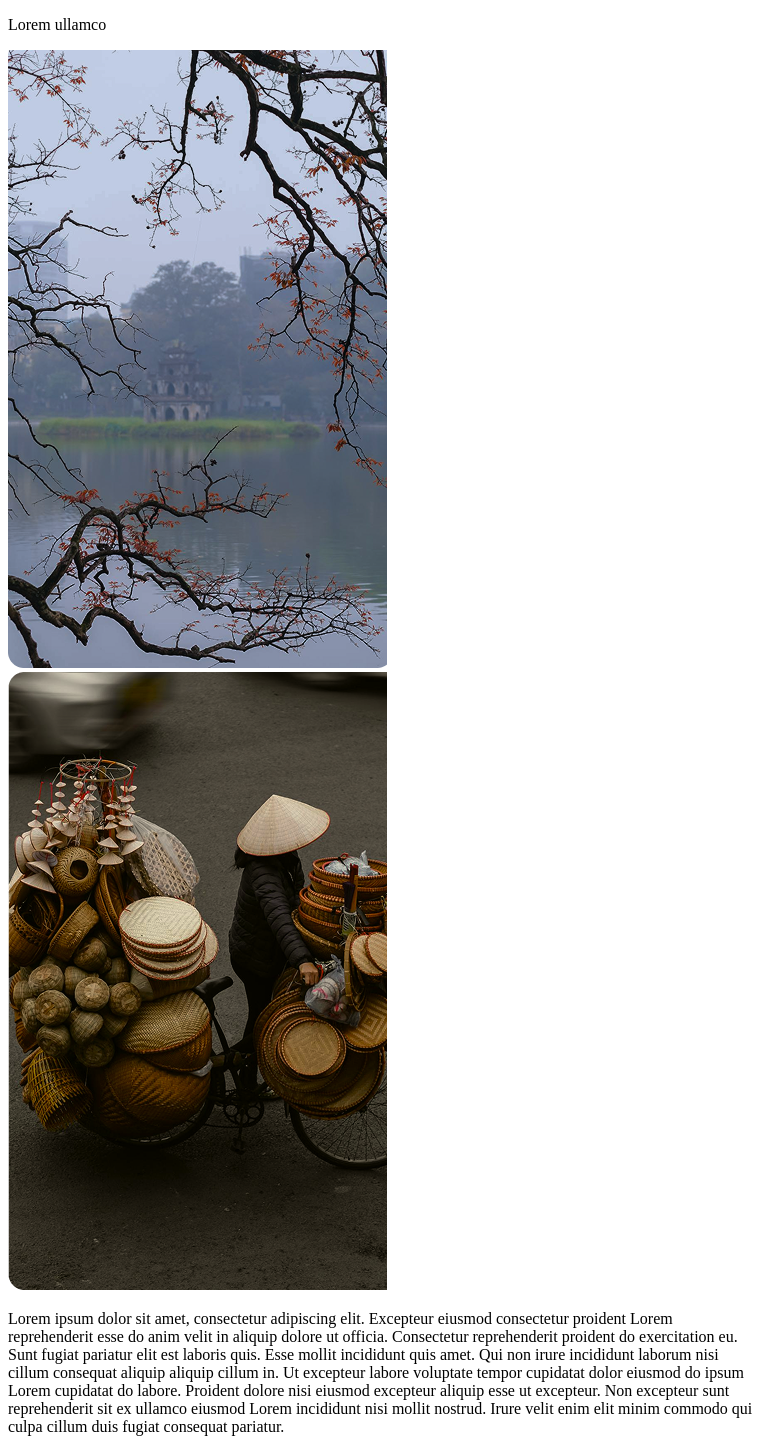
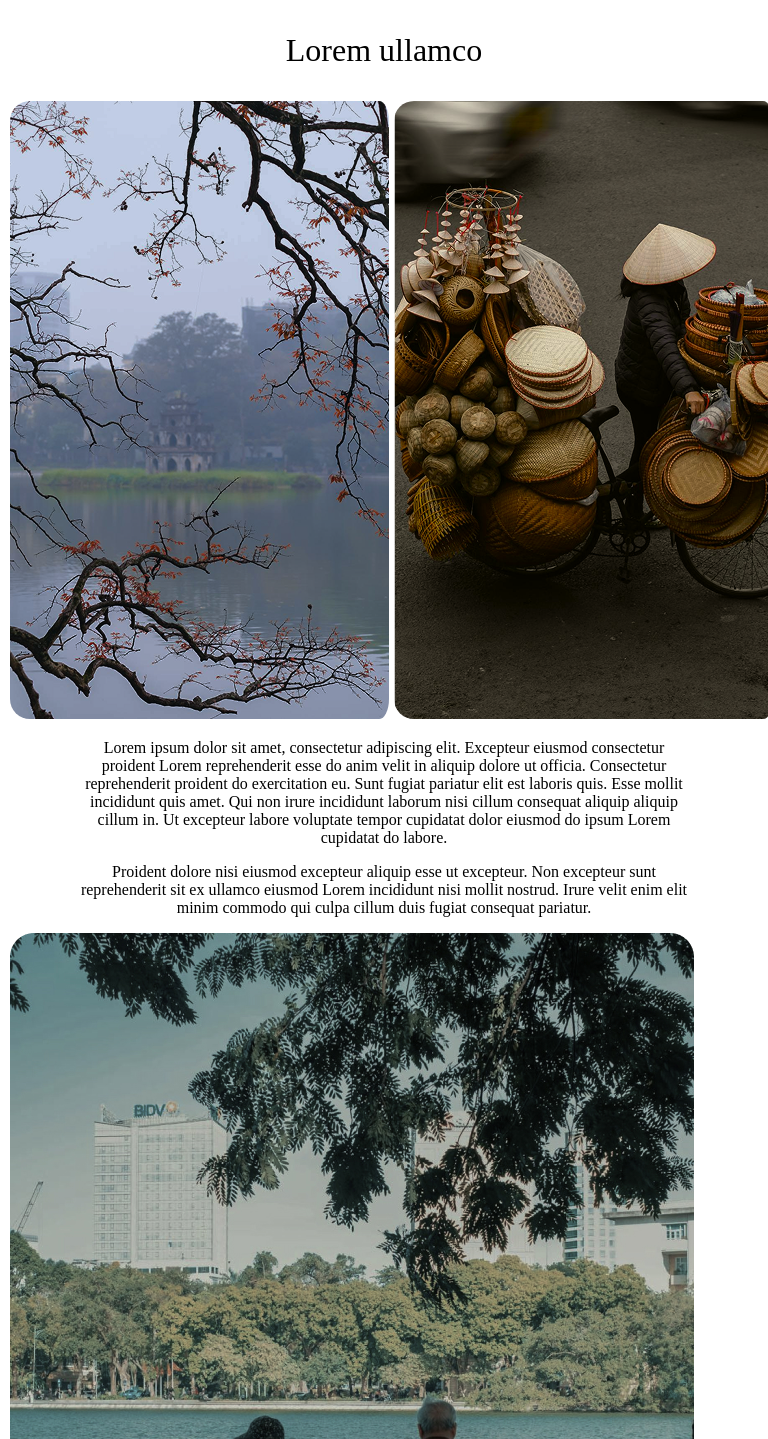
Before and after one commit to BlackCaet/OrangyShopClone, a plain HTML site: page index.html in a window 768 px wide. Shown: the top 1439 px of the page. Drawn offline with Linux system fonts and the light colour scheme.

Commit message:
update page1 tablet

```diff
--- a/css/style.css
+++ b/css/style.css
@@ -1,5 +1,30 @@
 /*Tablet*/
 @media (min-width:740px) and (max-width:1023px) {
+  body{
+    margin: 0 auto;
+  }
+  p{
+    text-align: center;
+  }
+  .title{
+    font-size: 2em;
+  }
+  .page-1_images{
+    display: flex;
+    flex-direction: row;
+    align-items: center;
+    justify-content: center;
+  }
+  img{
+    max-width: 100%;
+    margin-left: 10px;
+    padding-right: 10px;
+    border-radius: 20px;
+  }
+  .page-1_content{
+    width: 80%;
+    margin: 0 auto;
+  }
 
 }
 /*Mobile*/
--- a/index.html
+++ b/index.html
@@ -9,24 +9,22 @@
 <body>
   <div class="container">
     <div class="page-1">
-      <p>Lorem ullamco</p>
+      <p class="title">Lorem ullamco</p>
       <div class="page-1_images">
-        <div>
+        <div class="page-1_image">
           <img src="./src/image_1.png">
         </div>
-        <div>
+        <div class="page-1_image">
           <img src="./src/image_2.png">
         </div>
       </div>
       <div class="page-1_content">
         <p>
-         <span>
           Lorem ipsum dolor sit amet, consectetur adipiscing elit. Excepteur eiusmod consectetur proident Lorem reprehenderit esse do anim velit in aliquip dolore ut officia. Consectetur reprehenderit proident do exercitation eu. Sunt fugiat pariatur elit est laboris quis. Esse mollit incididunt quis amet. Qui non irure incididunt laborum nisi cillum consequat aliquip aliquip cillum in. Ut excepteur labore voluptate tempor cupidatat dolor eiusmod do ipsum Lorem cupidatat do labore.
-         </span>
-         <span>
+         </p>
+         <p>
           Proident dolore nisi eiusmod excepteur aliquip esse ut excepteur. Non excepteur sunt reprehenderit sit ex ullamco eiusmod Lorem incididunt nisi mollit nostrud. Irure velit enim elit minim commodo qui culpa cillum duis fugiat consequat pariatur.
-         </span>
-        </p>
+         </p>
       </div>
     </div>
     <div class="page-2">
```
